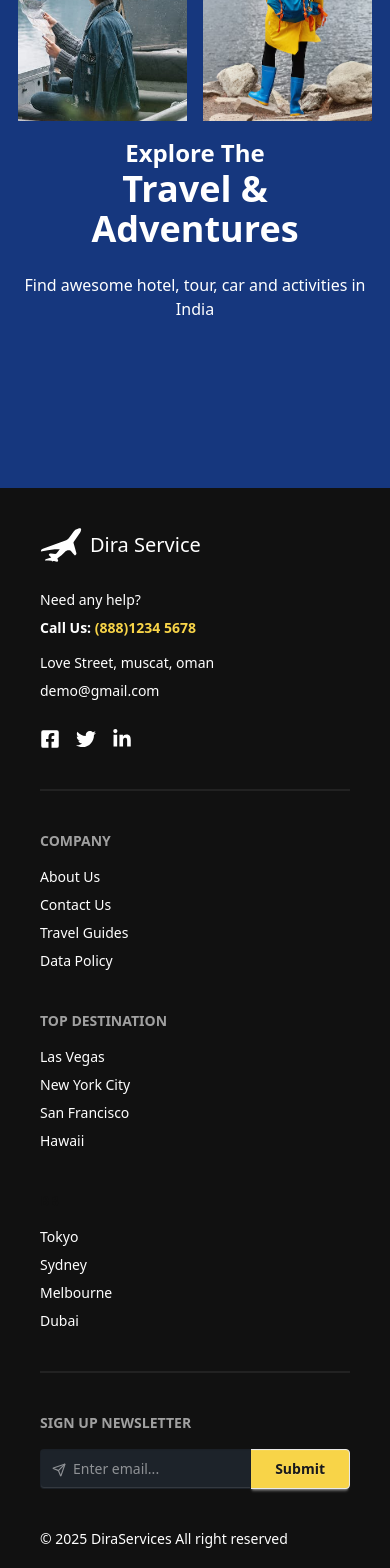
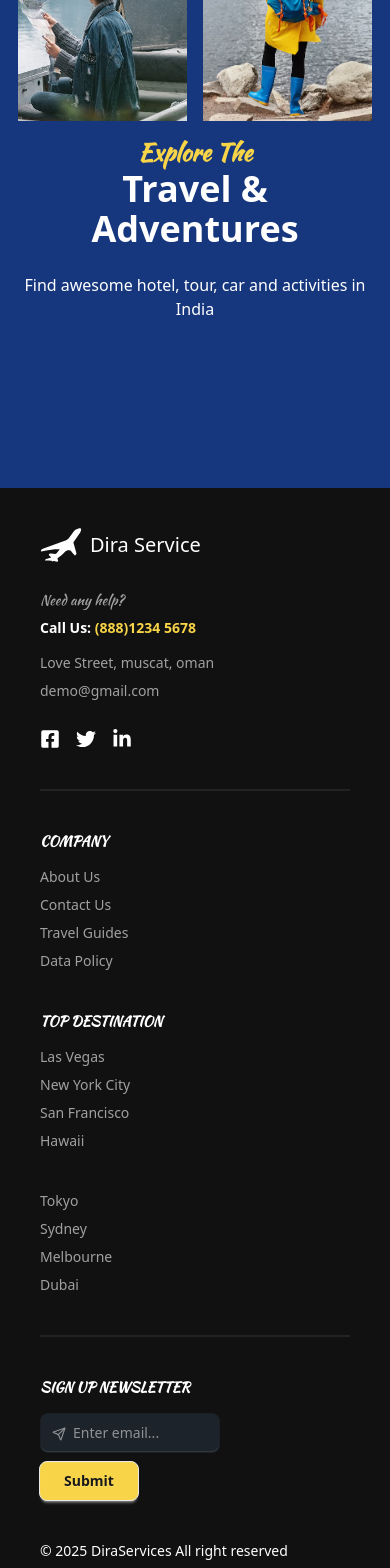
Before and after one commit to DarshikR/Harsh-Bhai, a React (Vite) app: page / in a window 390 px wide. Shown: the part 340-1908 px from the top of the page. Built offline with nearby package versions, Linux system fonts and the light colour scheme.

Commit message:
added font, and doing responsive.

```diff
--- a/src/components/common/Footer.jsx
+++ b/src/components/common/Footer.jsx
@@ -12,10 +12,10 @@ const Footer = () => {
                         <img src={Logo} alt="" />
                         <h3 className='text-xl'>Dira Service</h3>
                     </div>
-                    <p>Need any help?</p>
+                    <p className='font-kaushan opacity-60'>Need any help?</p>
                     <h5 className='mb-2 leading-snug'><b>Call Us: <span className='text-[#f8d448]'>(888)1234 5678</span></b></h5>
-                    <p>Love Street, muscat, oman</p>
-                    <a className='leading-snug' href="mailto:demo@gmail.com">demo@gmail.com</a>
+                    <p className=' opacity-60'>Love Street, muscat, oman</p>
+                    <a className='leading-snug opacity-60' href="mailto:demo@gmail.com">demo@gmail.com</a>
                     <div className="grid grid-flow-col gap-4 text-xl mt-5">
                         <a>
                             <FaFacebookSquare />
@@ -31,40 +31,40 @@ const Footer = () => {
                 <vr class="border-[#222222] border hidden md:block h-full"></vr>
                 <hr class="border-[#222222] border block min-[425px]:hidden w-full"></hr>
                 <nav>
-                    <h6 className="footer-title">Company</h6>
-                    <a className="link link-hover">About Us</a>
-                    <a className="link link-hover">Contact Us</a>
-                    <a className="link link-hover">Travel Guides</a>
-                    <a className="link link-hover">Data Policy</a>
+                    <h6 className="footer-title opacity-100 font-kaushan">Company</h6>
+                    <a className="link link-hover opacity-60">About Us</a>
+                    <a className="link link-hover opacity-60">Contact Us</a>
+                    <a className="link link-hover opacity-60">Travel Guides</a>
+                    <a className="link link-hover opacity-60">Data Policy</a>
                 </nav>
                 <nav>
-                    <h6 className="footer-title">Top Destination</h6>
-                    <a className="link link-hover">Las Vegas</a>
-                    <a className="link link-hover">New York City</a>
-                    <a className="link link-hover">San Francisco</a>
-                    <a className="link link-hover">Hawaii</a>
+                    <h6 className="footer-title opacity-100 font-kaushan">Top Destination</h6>
+                    <a className="link link-hover opacity-60">Las Vegas</a>
+                    <a className="link link-hover opacity-60">New York City</a>
+                    <a className="link link-hover opacity-60">San Francisco</a>
+                    <a className="link link-hover opacity-60">Hawaii</a>
                 </nav>
                 <nav>
-                    <h6 className="footer-title pointer-events-none text-[#111111]">bb</h6>
-                    <a className="link link-hover">Tokyo</a>
-                    <a className="link link-hover">Sydney</a>
-                    <a className="link link-hover">Melbourne</a>
-                    <a className="link link-hover">Dubai</a>
+                    <h6 className="footer-title pointer-events-none text-[#111111] hidden min-[425px]:block">bb</h6>
+                    <a className="link link-hover opacity-60">Tokyo</a>
+                    <a className="link link-hover opacity-60">Sydney</a>
+                    <a className="link link-hover opacity-60">Melbourne</a>
+                    <a className="link link-hover opacity-60">Dubai</a>
                 </nav>
                 <vr class="border-[#222222] border hidden md:block h-full"></vr>
                 <hr class="border-[#222222] border block min-[425px]:hidden w-full"></hr>
                 <form>
-                    <h6 className="footer-title">Sign up Newsletter</h6>
+                    <h6 className="footer-title opacity-100 font-kaushan">Sign up Newsletter</h6>
                     <fieldset className="">
-                        <div className="join flex sm:flex-col">
+                        <div className="join flex flex-col">
                             <div className='relative'>
                                 <input
                                     type="text"
                                     placeholder="Enter email..."
-                                    className="input input-bordered join-item pl-8 sm:w-45 sm:rounded-lg bg-[#1d232a]" />
+                                    className="input input-bordered join-item pl-8 w-45 rounded-lg bg-[#1d232a] focus:outline-none" />
                                 <LuSend className='absolute top-3.5 left-3 pointer-events-none text-[#8e9195]' />
                             </div>
-                            <button className="btn bg-[#f8d448] join-item w-fit sm:mt-2 sm:rounded-lg px-6">Submit</button>
+                            <button className="btn bg-[#f8d448] join-item w-fit mt-2 rounded-lg px-6">Submit</button>
                         </div>
                         <p className='mt-10'>© {new Date().getFullYear()} DiraServices All right reserved</p>
                     </fieldset>
--- a/src/components/common/Navbar.jsx
+++ b/src/components/common/Navbar.jsx
@@ -7,7 +7,7 @@ const Navbar = () => {
 
     return (
         <>
-            <div className="navbar bg-base-300 shadow-sm hidden lg:flex text-sm">
+            <div className="bg-base-300 shadow-sm hidden lg:flex text-sm">
                 <div className="navbar-start">
                     <a className="px-3" href="tel:1234567890">1234567890</a>
                     <vr class="border-[#6f748a] border hidden md:block h-5 mx-2.5"></vr>
@@ -23,7 +23,7 @@ const Navbar = () => {
                         <li className="">
                             <details>
                                 <summary>IND</summary>
-                                <ul className="p-2">
+                                <ul className="p-2 z-[100]">
                                     <li><a>EUR</a></li>
                                     <li><a>IND</a></li>
                                     <li><a>USA</a></li>
--- a/src/index.css
+++ b/src/index.css
@@ -1,3 +1,4 @@
+@import url('https://fonts.googleapis.com/css2?family=Kaushan+Script&display=swap');
 @import 'tailwindcss';
 @plugin "daisyui";
 
@@ -10,6 +11,7 @@
   color utility to any element that depends on these defaults.
 */
 @layer base {
+
   *,
   ::after,
   ::before,
@@ -18,3 +20,10 @@
     border-color: var(--color-gray-200, currentColor);
   }
 }
+
+/* Custom font utility */
+@layer utilities {
+  .font-kaushan {
+    font-family: 'Kaushan Script', cursive;
+  }
+}
--- a/src/sections/HeroSection.jsx
+++ b/src/sections/HeroSection.jsx
@@ -17,9 +17,9 @@ const HeroSection = () => {
                             alt="hero2" />
                     </div>
                     <div>
-                        <h1 className="text-2xl text-center md:text-left sm:text-3xl font-bold">Explore The</h1>
-                        <h1 className="text-4xl text-center md:text-left sm:text-5xl font-bold">Travel & <br className='hidden md:block' /> Adventures</h1>
-                        <p className="py-6 text-center md:text-left">
+                        <h1 className="text-2xl text-center md:text-left sm:text-3xl md:text-4xl xl:text-5xl 2xl:text-6xl font-bold font-kaushan text-[#f8d448]">Explore The</h1>
+                        <h1 className="text-4xl text-center md:text-left sm:text-5xl md:text-6xl xl:text-7xl 2xl:text-8xl font-bold">Travel & <br className='hidden md:block' /> Adventures</h1>
+                        <p className="py-6 text-center md:text-left xl:text-2xl">
                             Find awesome hotel, tour, car and activities in India
                         </p>
                     </div>
```
